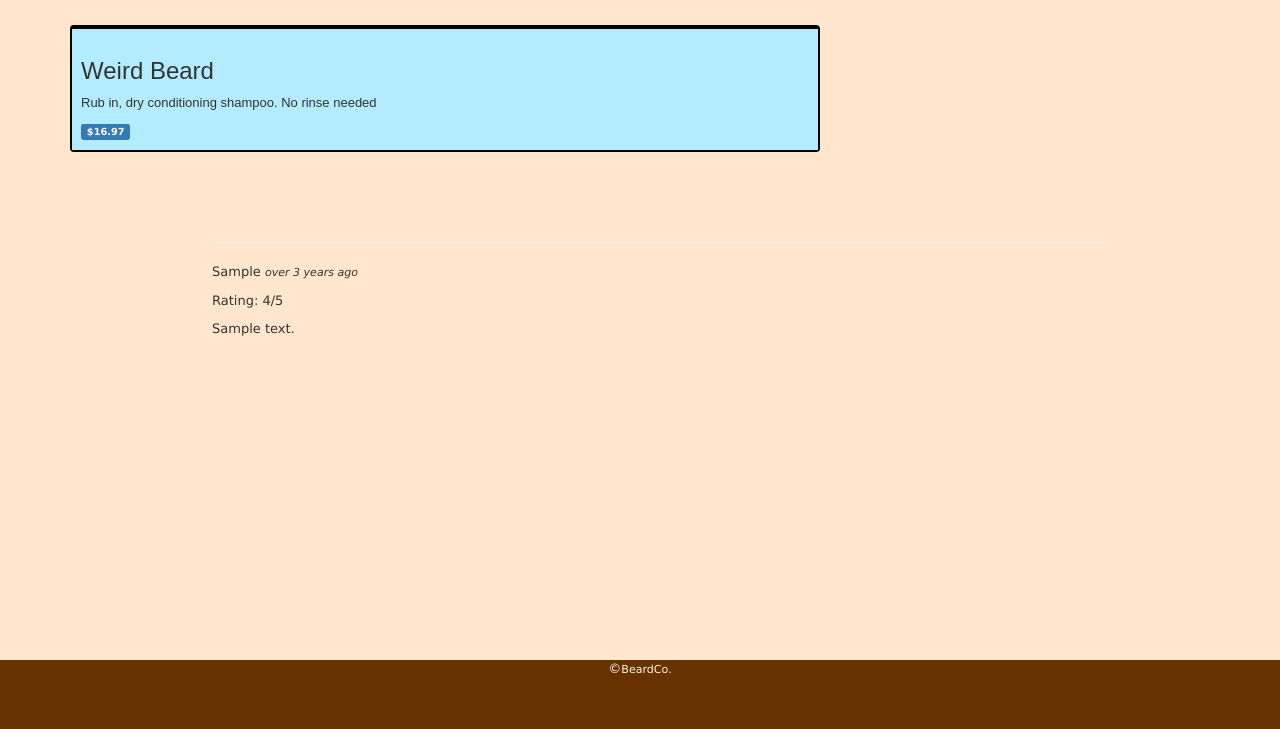
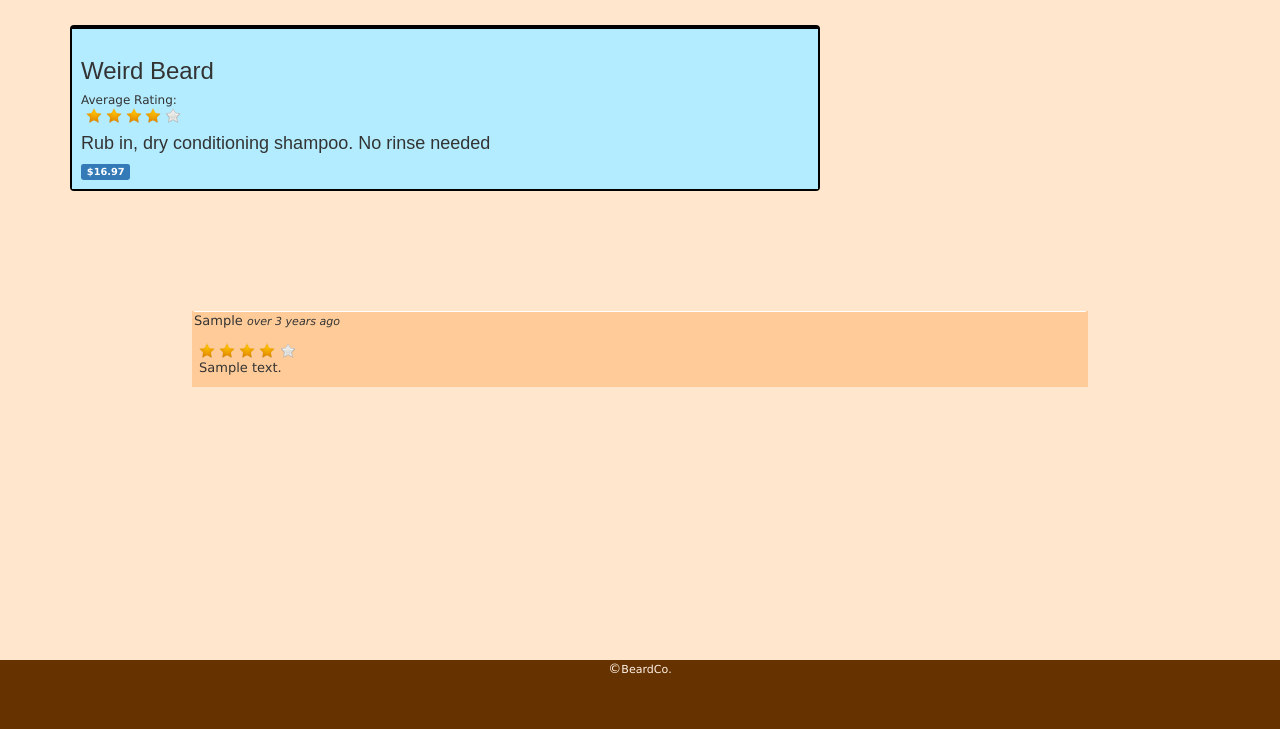
Before and after one commit to b-random/store_app, a Rails app: page /products/1 in a window 1280 px wide. Shown: the part 70-799 px from the top of the page. Run offline with Rails 7, Linux system fonts and the light colour scheme; data comes from the database, SQL or seed files in the repository; tables that the repository leaves empty hold one stand-in row (Sample ...); style sheets or scripts are compiled from the project's sources; some libraries are stand-ins or nearby versions.

Commit message:
styled jq raty plugin

```diff
--- a/app/assets/stylesheets/products.scss
+++ b/app/assets/stylesheets/products.scss
@@ -22,9 +22,15 @@
 	font-family: 'Oswald', sans-serif;
 }
 
+.pro-script {
+	font-size: 18px;
+}
+
 .comments-con {
 	width: 70%;
-	margin-top: 50px;
+	margin-top: 100px;
+	background-color: #ffcc99;
+	padding: 0;
 }
 
 .comments-row {
@@ -38,6 +44,10 @@
 
 .index-button {
 	margin-left: 19px;
+}
+
+.comments-all {
+	margin-left: -18px;
 }
 
 .index-row {
@@ -55,3 +65,17 @@
 	float: right;
 	margin-right: 5px;
 }
+
+.comms-row {
+	margin: 0;
+}
+
+.comms-name {
+	border-top: 1px solid #fff;
+  margin-right: 17px;
+  overflow-x: hidden;
+}
+
+.rated, .rated-p {
+	margin-left: 5px;
+}
--- a/app/models/product.rb
+++ b/app/models/product.rb
@@ -1,5 +1,9 @@
 class Product < ActiveRecord::Base
 	has_many :orders
 	has_many :comments
+
+	def average_rating
+		comments.average(:rating).to_f
+	end
 end
 # each product can have many orders
--- a/app/views/products/_comments.html.erb
+++ b/app/views/products/_comments.html.erb
@@ -2,12 +2,12 @@
 
 <div class="product-reviews">
     <% @comments.each do |comment| %>
-        <div class="row">
-            <hr>
+        <div class="row comms-row">
+            <div class="comms-name"></div>
             <p><%= comment.user.first_name %> <small><em><%= "#{time_ago_in_words(comment.created_at)} ago" %></em></small></p>
             <!--time_ago_in_words is a helper that gives "an hour ago" displays-->
-            <p><%= "Rating: #{comment.rating}/5" %></p>
-            <p><%= comment.body %></p>
+            <div class="rated" data-score="<%= comment.rating %>"></div>
+            <p class="rated-p"><%= comment.body %></p>
         </div>
     <% end %>
 </div>
--- a/app/views/products/show.html.erb
+++ b/app/views/products/show.html.erb
@@ -8,7 +8,8 @@
 	      <%= image_tag(@product.image_url) %>
 	      <div class="caption">
 	        <h3><%= @product.name %></h3>
-	        <p><%= @product.description %></p>
+	        <h6>Average Rating: <div class="rated" data-score="<%= @product.average_rating %>"></div></h6>
+	        <p class="pro-script"><%= @product.description %></p>
 
 	        <span class="label label-primary"><%= @product.price %></span>
 	      </div>
```
Also changed, not shown: app/assets/javascripts/site.js (+6 -2 lines).
